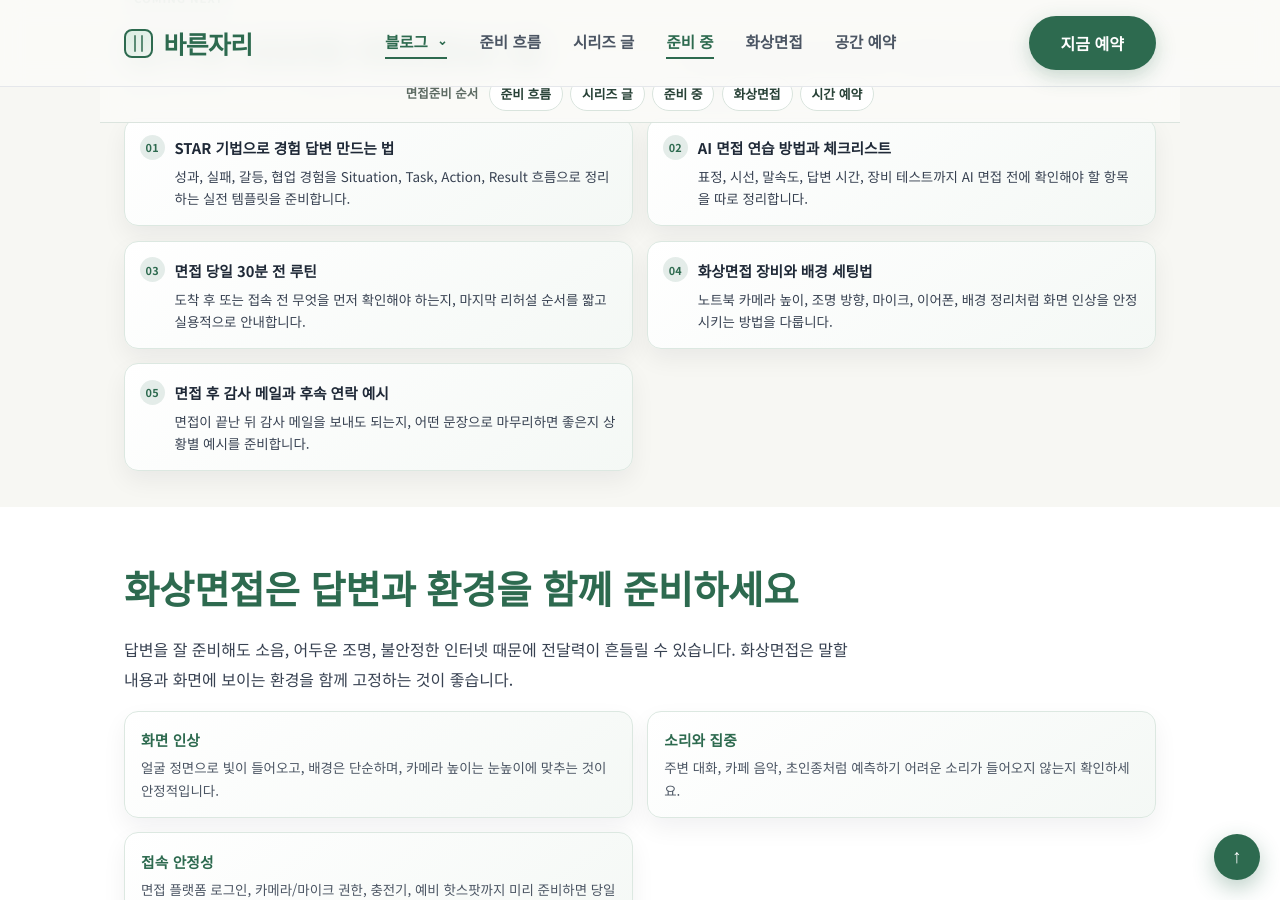
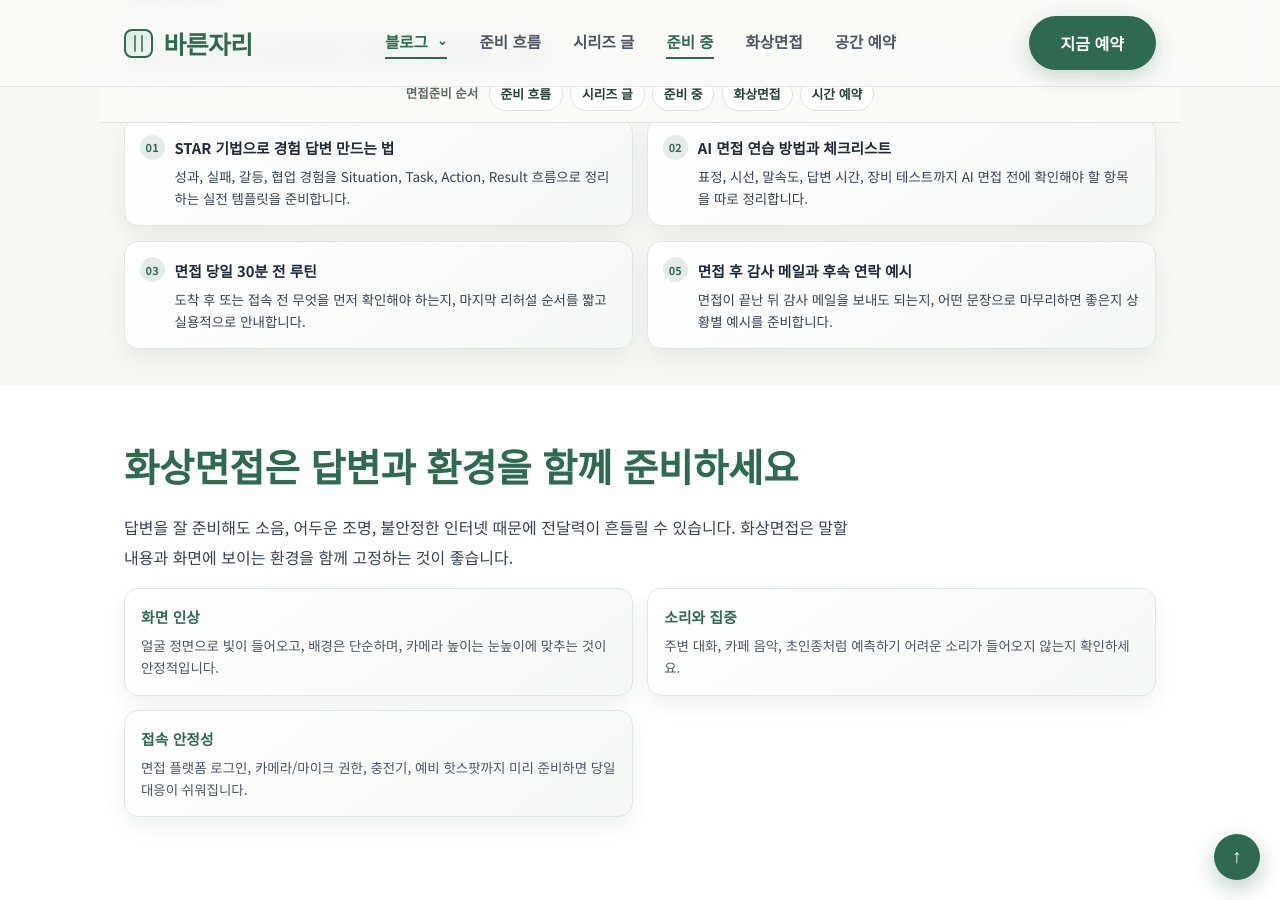
Before and after one commit to bareunspace/blog, a Jekyll site: the page built from interview.html, in a window 1280 px wide and 900 px high, scrolled down 4286 px. Built offline with Jekyll 4.4.1, drawn with Linux system fonts in a browser that asks for light colours.

Commit message:
Remove upcoming video interview setup item from interview hub

```diff
--- a/interview.html
+++ b/interview.html
@@ -283,10 +283,6 @@ script_version: 20260711-4
           <h3>면접 당일 30분 전 루틴</h3>
           <p>도착 후 또는 접속 전 무엇을 먼저 확인해야 하는지, 마지막 리허설 순서를 짧고 실용적으로 안내합니다.</p>
         </article>
-        <article class="about-principle-item" data-step="04">
-          <h3>화상면접 장비와 배경 세팅법</h3>
-          <p>노트북 카메라 높이, 조명 방향, 마이크, 이어폰, 배경 정리처럼 화면 인상을 안정시키는 방법을 다룹니다.</p>
-        </article>
         <article class="about-principle-item" data-step="05">
           <h3>면접 후 감사 메일과 후속 연락 예시</h3>
           <p>면접이 끝난 뒤 감사 메일을 보내도 되는지, 어떤 문장으로 마무리하면 좋은지 상황별 예시를 준비합니다.</p>
```
